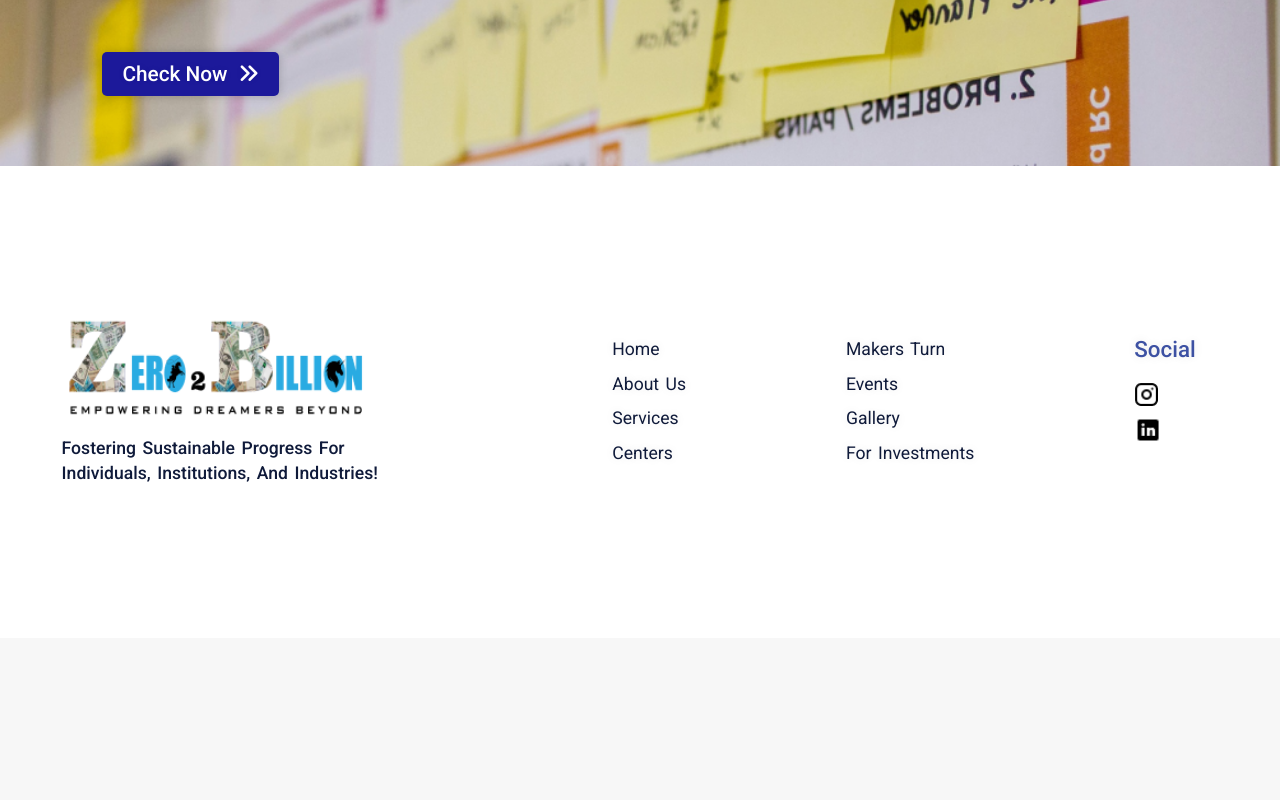
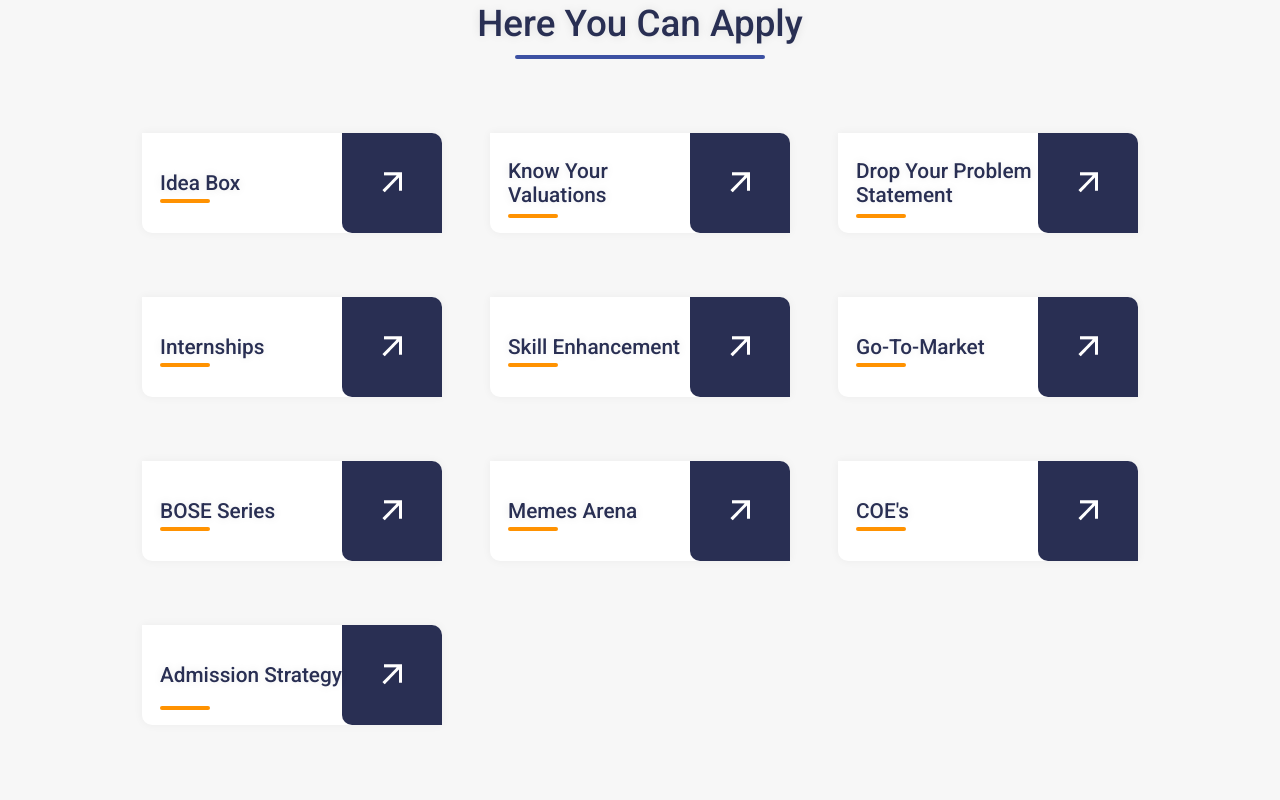
Before and after one commit to akileshas/Zero2Billion, a React (Vite) app: page / in a window 1280 px wide. Shown: the part 4100-4900 px from the top of the page. Before the commit the page ends 4738 px from the top, so only its background shows below. Built offline with nearby package versions, Linux system fonts and the light colour scheme.

Commit message:
Completed the apply component!

```diff
--- a/Data/apply-data.jsx
+++ b/Data/apply-data.jsx
@@ -1,5 +1,54 @@
 import React from "react";
 
 export const ApplyData = [
-
+    {
+        title: "Idea box",
+        formUrl: "",
+        doubleLine: false,
+    },
+    {
+        title: "Know Your Valuations",
+        formUrl: "",
+        doubleLine: true,
+    },
+    {
+        title: "Drop Your Problem Statement",
+        formUrl: "",
+        doubleLine: true,
+    },
+    {
+        title: "Internships",
+        formUrl: "",
+        doubleLine: false,
+    },
+    {
+        title: "Skill Enhancement",
+        formUrl: "",
+        doubleLine: false,
+    },
+    {
+        title: "Go-To-Market",
+        formUrl: "",
+        doubleLine: false,
+    },
+    {
+        title: "BOSE Series",
+        formUrl: "",
+        doubleLine: false,
+    },
+    {
+        title: "Memes Arena",
+        formUrl: "",
+        doubleLine: false,
+    },
+    {
+        title: "COE's",
+        formUrl: "",
+        doubleLine: false,
+    },
+    {
+        title: "Admission Strategy",
+        formUrl: "",
+        doubleLine: true,
+    }
 ];
--- /dev/null
+++ b/Frontend/Components/Apply/apply-card.jsx
@@ -0,0 +1,27 @@
+import React from "react";
+import imgScr from "../../../Data/Images/redirect-arrow.png";
+import { Link } from "react-router-dom";
+
+const ApplyCard = ({
+    number,
+    title,
+    formUrl,
+    doubleLine
+}) => {
+    return (
+        <div className={`ac-cc-card ac-cc-card-${number}`}>
+            <div className="ac-cc-card-cont">
+                <p
+                    className={`ac-cc-cc-title ${doubleLine ? "double-line" : ""}`}
+                >
+                    {title}
+                </p>
+                <Link to={formUrl} className="ac-cc-cc-button">
+                    <img src={imgScr} alt="" />
+                </Link>
+            </div>
+        </div>
+    );
+};
+
+export default ApplyCard;
--- /dev/null
+++ b/Frontend/Components/Apply/apply.css
@@ -0,0 +1,174 @@
+#apply {
+    width: 100%;
+    background-color: var(--color-F7F7F7);
+}
+
+.apply-cont {
+    width: 100%;
+    height: 100%;
+    display: flex;
+    flex-direction: column;
+    justify-content: center;
+    align-items: center;
+    padding: 180px 0px 200px 0px;
+    gap: 4rem
+}
+
+.apply-cont .ac-title {
+    font-size: 2.3rem;
+    font-weight: 500;
+    font-family: var(--font-roboto);
+    color: var(--color-292F53);
+    text-align: center;
+    text-transform: capitalize;
+    text-shadow: 0 0 10px rgba(0, 0, 0, 0.1);
+    position: relative;
+}
+
+.apply-cont .ac-title::after {
+    content: "";
+    display: block;
+    width: 250px;
+    height: 4px;
+    border-radius: 3px;
+    background-color: var(--color-3D51A3);
+    margin: 10px auto;
+}
+
+.apply-cont .ac-card-cont {
+    width: 90vw;
+    max-width: 996px;
+    display: flex;
+    justify-content: start;
+    align-items: center;
+    flex-wrap: wrap;
+    column-gap: 3rem;
+    row-gap: 4rem;
+}
+
+.apply-cont .ac-card-cont .ac-cc-card {
+    width: 300px;
+    height: 100px;
+    background-color: var(--color-FFFFFF);
+    display: flex;
+    justify-content: center;
+    align-items: center;
+    border-radius: 0px 10px 0px 10px;
+    box-shadow: 0 0 10px 0 rgba(0, 0, 0, 0.05);
+}
+
+.apply-cont .ac-card-cont .ac-cc-card .ac-cc-card-cont {
+    width: 100%;
+    height: 100%;
+    display: flex;
+    justify-content: center;
+    align-items: center;
+}
+
+.apply-cont .ac-card-cont .ac-cc-card .ac-cc-card-cont .ac-cc-cc-title {
+    width: 200px;
+    height: 100%;
+    padding-left: 18px;
+    display: flex;
+    align-items: center;
+    font-family: var(--font-roboto);
+    font-size: 1.3rem;
+    font-weight: 500;
+    color: var(--color-292F53);
+    text-shadow: 0 0 10px rgba(0, 0, 0, 0.1);
+    text-transform: capitalize;
+    position: relative;
+}
+
+.apply-cont .ac-card-cont .ac-cc-card .ac-cc-card-cont .ac-cc-cc-title::after {
+    content: "";
+    display: block;
+    width: 50px;
+    height: 4px;
+    border-radius: 3px;
+    background-color: var(--color-FF9201);
+    position: absolute;
+    left: 18px;
+    bottom: 30px;
+}
+
+.apply-cont .ac-card-cont .ac-cc-card .ac-cc-card-cont .ac-cc-cc-title.double-line::after {
+    bottom: 15px;
+}
+
+.apply-cont .ac-card-cont .ac-cc-card .ac-cc-card-cont .ac-cc-cc-button {
+    height: 100%;
+    width: 100px;
+    display: flex;
+    justify-content: center;
+    align-items: center;
+    border-radius: 0px 10px 0px 10px;
+    cursor: pointer;
+    transition: all 0.3s ease-in-out;
+    background-color: var(--color-292F53);
+}
+
+.apply-cont .ac-card-cont .ac-cc-card .ac-cc-card-cont .ac-cc-cc-button:hover {
+    background-color: var(--color-1C199A);
+    transition: all 0.3s ease-in-out;
+}
+
+.apply-cont .ac-card-cont .ac-cc-card .ac-cc-card-cont .ac-cc-cc-button img {
+    transform: scale(1.1);
+    transition: transform 0.3s ease-in-out;
+}
+
+.apply-cont .ac-card-cont .ac-cc-card .ac-cc-card-cont .ac-cc-cc-button:hover img {
+    transform: rotate(180deg);
+}
+
+.apply-cont .ac-card-cont .ac-cc-card .ac-cc-card-cont .ac-cc-cc-button img {
+    transition: transform 0.3s ease-in-out;
+}
+
+.apply-cont .ac-card-cont .ac-cc-card .ac-cc-card-cont .ac-cc-cc-button:hover img {
+    transform: rotate(180deg);
+}
+
+.apply-cont .ac-card-cont .ac-cc-card .ac-cc-card-cont .ac-cc-cc-button img:hover {
+    animation: none;
+}
+
+.apply-cont .ac-card-cont .ac-cc-card .ac-cc-card-cont .ac-cc-cc-button:not(:hover) img {
+    animation: rotateBack 0.3s ease-in-out;
+}
+
+
+@media screen and (min-width: 720px) and (max-width: 1106px) {
+    .apply-cont .ac-card-cont {
+        max-width: 648px;
+    }
+}
+
+@media screen and (min-width: 350px) and (max-width: 719px) {
+    .apply-cont .ac-card-cont {
+        max-width: 300px;
+    }
+}
+
+@media screen and (max-width: 599px) {
+    .apply-cont .ac-title {
+        font-size: 1.9rem;
+    }
+
+    .apply-cont .ac-title::after {
+        width: 190px;
+    }
+}
+
+@media screen and (max-width: 349px) {
+    #apply {
+        display: none;
+    }
+}
+
+@media screen and (max-height: 349px) {
+    #apply {
+        display: none;
+    }
+}
--- /dev/null
+++ b/Frontend/Components/Apply/apply.jsx
@@ -0,0 +1,31 @@
+import React from "react";
+import ApplyCard from "./apply-card";
+import { ApplyData } from "../../../Data/apply-data";
+import "./apply.css";
+
+const Apply = () => {
+    return (
+        <section id="apply">
+            <div className="apply-cont">
+                <p className="ac-title">
+                    Here You Can Apply
+                </p>
+                <div className="ac-card-cont">
+                    {
+                        ApplyData.map((item, index) => (
+                            <ApplyCard
+                                key={index}
+                                number={index + 1}
+                                title={item.title}
+                                formUrl={item.formUrl}
+                                doubleLine={item.doubleLine}
+                            />
+                        ))
+                    }
+                </div>
+            </div>
+        </section>
+    );
+};
+
+export default Apply;
--- a/Frontend/Pages/Home-Page/home-page.jsx
+++ b/Frontend/Pages/Home-Page/home-page.jsx
@@ -6,6 +6,7 @@ import About from "../../Components/About/about";
 import Why from "../../Components/Why/why";
 import Support from "../../Components/Support/support";
 
+import Apply from "../../Components/Apply/apply";
 import Know from "../../Components/Know/know";
 import Footer from "../../Components/Footer/footer";
 import SmallScreen from "../../Components/SmallScreen/small-screen";
@@ -23,6 +24,7 @@ const HomePage = () => {
             <Why />
             <Support />
 
+            <Apply />
             <Know />
             <Footer />
             <SmallScreen />
--- a/index.css
+++ b/index.css
@@ -15,6 +15,7 @@
     --color-292F53: #292F53;
     --color-0F1A3A: #0F1A3A;
     --color-000000: #000000;
+    --color-FF9201: #FF9201;
 }
 
 * {
@@ -47,3 +48,13 @@ body {
     overflow-y: scroll;
     overflow-x: hidden;
 }
+
+/* Animations */
+@keyframes rotateBack {
+    from {
+        transform: rotate(180deg);
+    }
+    to {
+        transform: rotate(360deg);
+    }
+}
```
Also changed, not shown: Data/Images/redirect-arrow.png (added).
